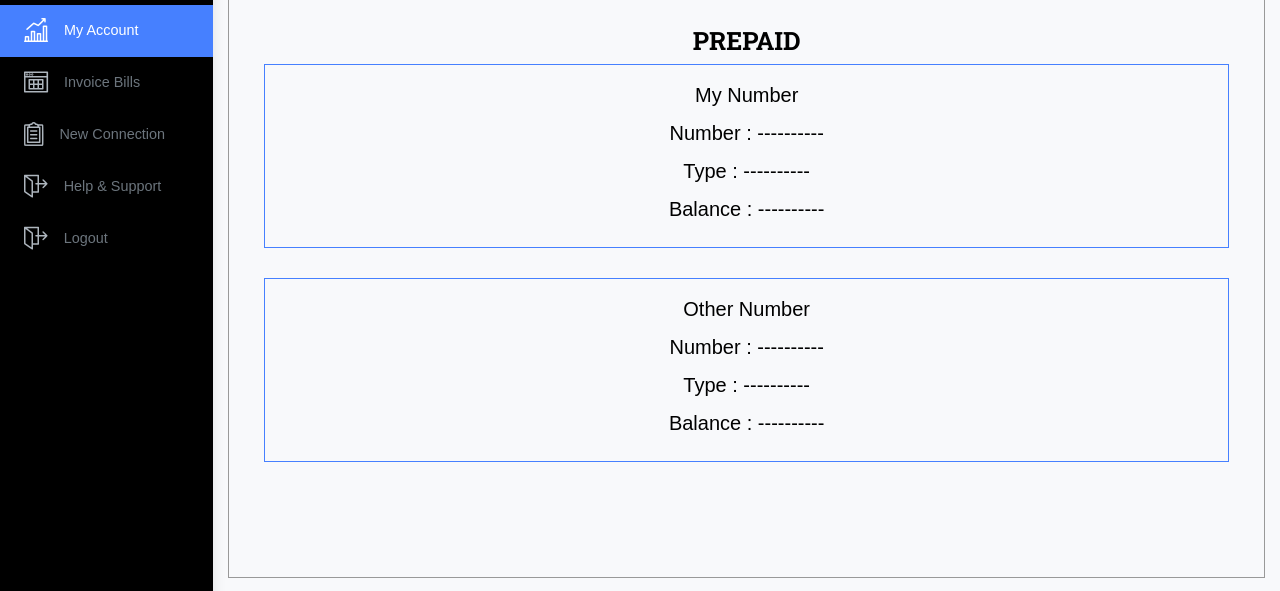
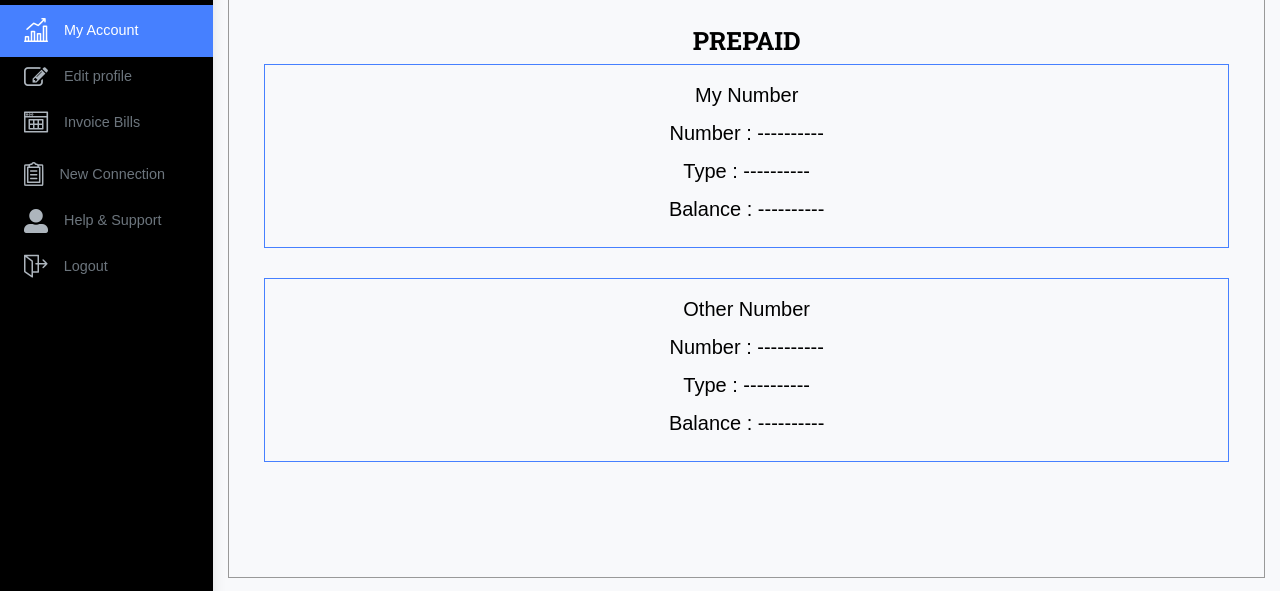
Before and after one commit to Mohanaprasad1997/Voizfonica, a website: page voizfonica/dashboard/myaccount.html in a window 1280 px wide. Shown: the part 154-745 px from the top of the page. Drawn offline with nearby package versions, Linux system fonts and the light colour scheme.

Commit message:
Update myaccount.html

```diff
--- a/voizfonica/dashboard/myaccount.html
+++ b/voizfonica/dashboard/myaccount.html
@@ -122,10 +122,10 @@ body, html {
         <ul class="sidebar-menu list-unstyled">
               <li class="sidebar-list-item"><a href="dashboard.html" class="sidebar-link text-muted"><i class="o-home-1 mr-3 text-gray"></i><span>Home</span></a></li>
               <li class="sidebar-list-item"><a href="myaccount.html" class="sidebar-link text-muted active"><i class="o-sales-up-1 mr-3 text-gray"></i><span>My Account</span></a></li>
+			  <li class="sidebar-list-item"><a href="editprofile.html" class="sidebar-link text-muted"><i class="fa fa-edit mr-3 text-gray"></i><span>Edit profile</span></a></li>
               <li class="sidebar-list-item"><a href="invoicebills.html" class="sidebar-link text-muted"><i class="o-table-content-1 mr-3 text-gray"></i><span>Invoice Bills</span></a></li>
               <li class="sidebar-list-item"><a href="newconnection.html" class="sidebar-link text-muted"><i class="o-survey-1 mr-3 text-gray"></i><span>New Connection</span></a></li>
-
-              <li class="sidebar-list-item"><a href="help&support.html" class="sidebar-link text-muted"><i class="o-exit-1 mr-3 text-gray"></i><span>Help & Support</span></a></li>
+              <li class="sidebar-list-item"><a href="help&support.html" class="sidebar-link text-muted"><i class="fas fa-user-alt mr-3 text-gray"></i><span>Help & Support</span></a></li>
         <li class="sidebar-list-item"><a href="../index.html" class="sidebar-link text-muted"><i class="o-exit-1 mr-3 text-gray"></i><span>Logout</span></a></li></ul>
         <div class="text-gray-400 text-uppercase px-3 px-lg-4 py-4 font-weight-bold small headings-font-family"></div>
 
```
